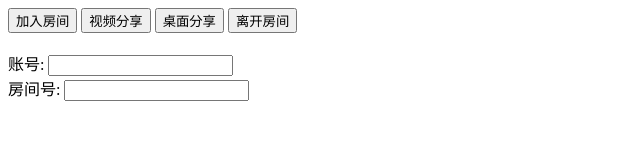
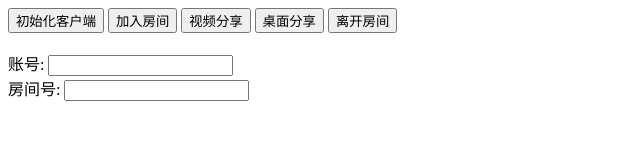
Before and after one commit to zouzhihao-994/wRTC, a website built with webpack: page dist/index.html in a window 1280 px wide. Shown: the whole page, without its empty margins (0-640 px from the left). Built offline with nearby package versions, Linux system fonts and the light colour scheme.

Commit message:
index.html 添加 添加初始化客户端 按钮

```diff
--- a/dist/index.html
+++ b/dist/index.html
@@ -12,6 +12,7 @@
 </div>
 <div id='screenDiv'></div>
 <div>
+    <button id="initBtn">初始化客户端</button>
     <button id="joinBtn">加入房间</button>
     <button id="avBtn">视频分享</button>
     <button id="shareBtn"> 桌面分享</button>
```
